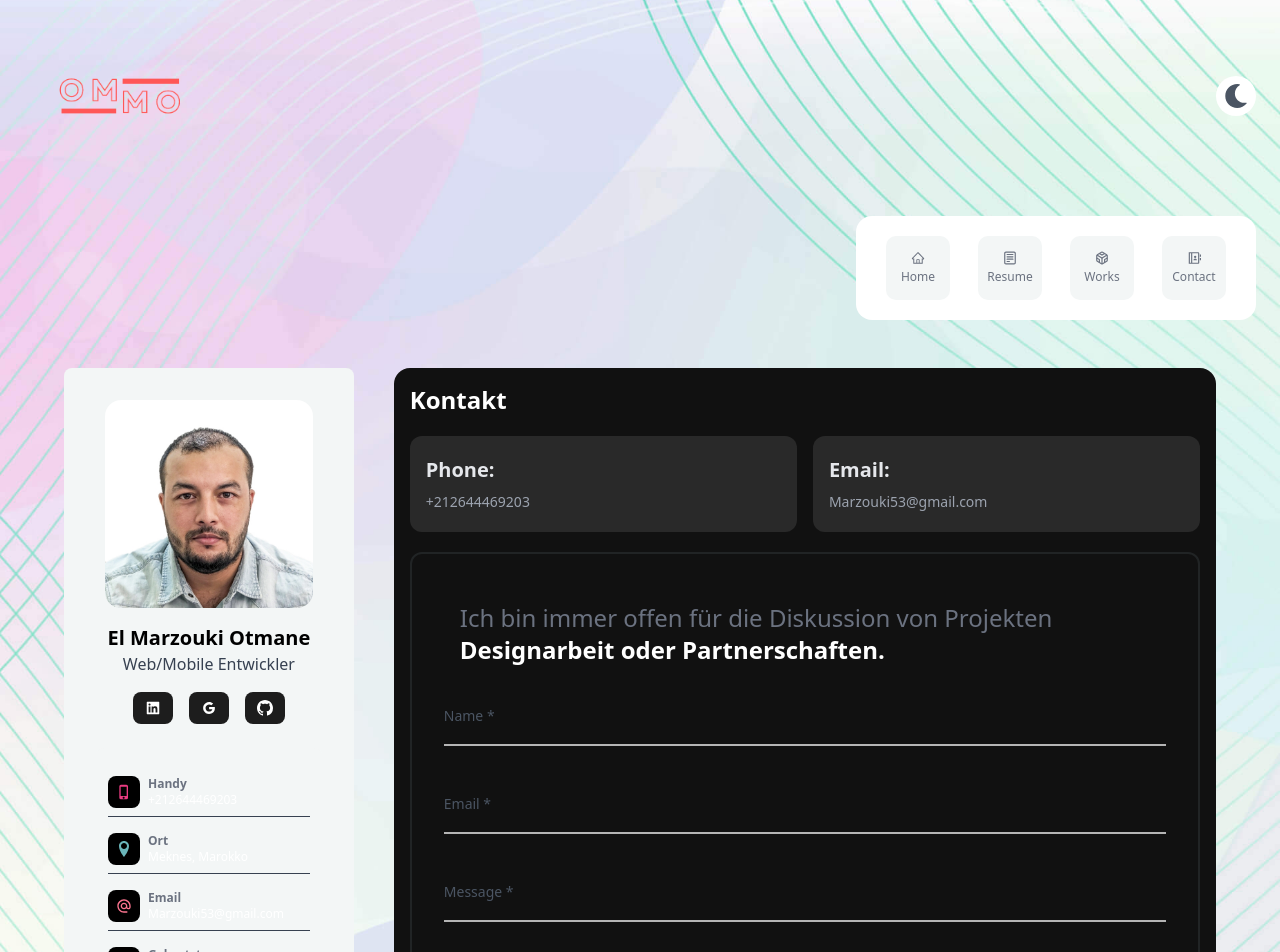
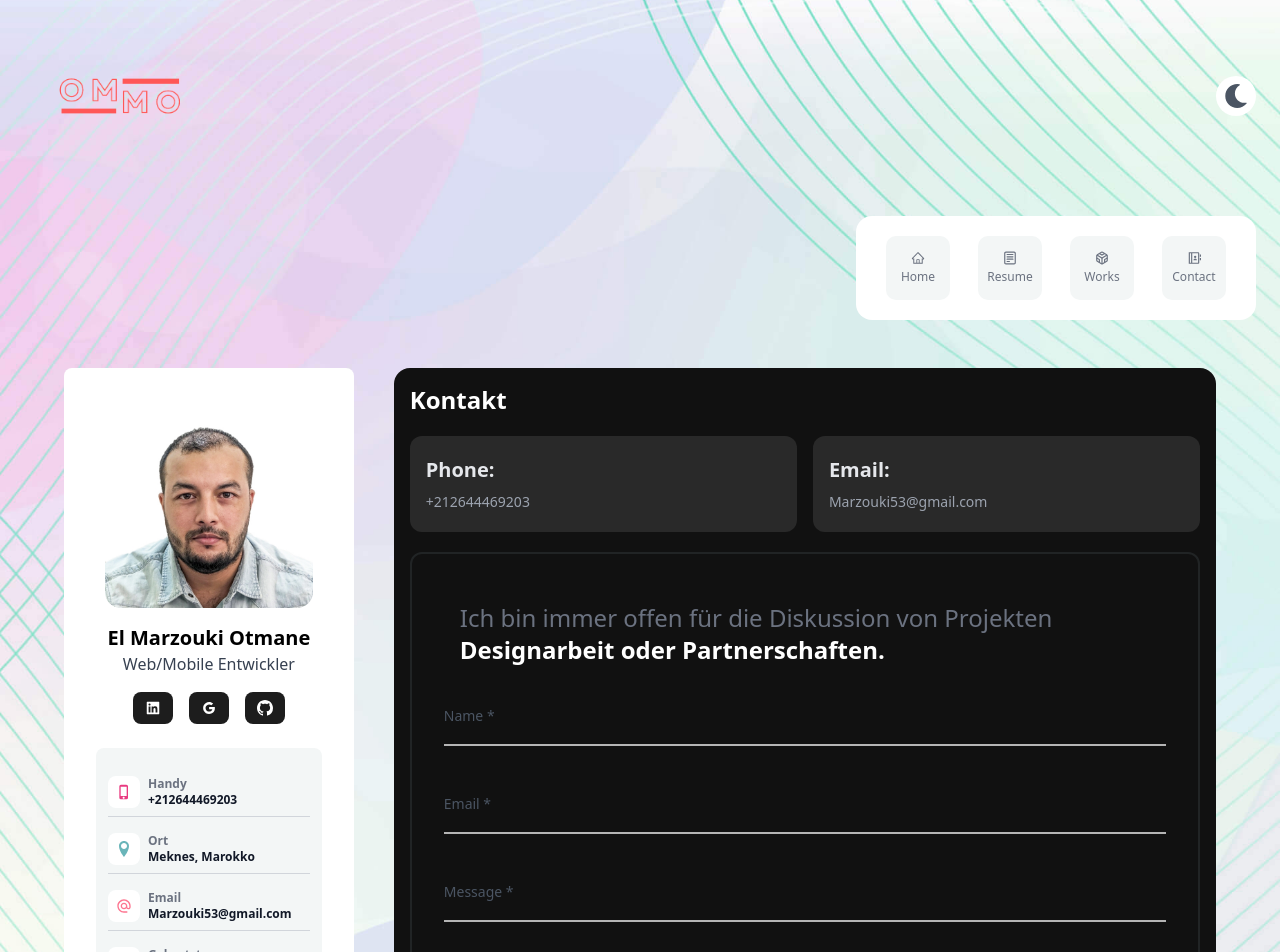
Before and after one commit to Otmanmarzouki/Portfolio-NextjsProjekt, a Next.js app: page /contact in a window 1280 px wide. Shown: the top 952 px of the page. Built offline with nearby package versions, Linux system fonts and the light colour scheme.

Commit message:
"Updated theme and styling for dark mode, changed background colors and text styles in various components"

```diff
--- a/components/Layout/index.jsx
+++ b/components/Layout/index.jsx
@@ -8,7 +8,7 @@ export default function Layout({ children }) {
   const [isDarkMode, setIsDarkMode] = useState(false);
 
   useEffect(() => {
-    // Load theme from local storage on initial render
+
     const savedTheme = localStorage.getItem('theme');
     const prefersDark = savedTheme === 'dark' || (!savedTheme && window.matchMedia('(prefers-color-scheme: dark)').matches);
     setIsDarkMode(prefersDark);
--- a/components/PersonalinfosComponent.jsx
+++ b/components/PersonalinfosComponent.jsx
@@ -9,38 +9,38 @@ export default function SidebarSubTitle() {
       icon: <MdOutlinePhoneIphone />,
       label: 'Handy',
       value: '+212644469203',
-      style: 'flex items-center justify-center p-2 rounded-lg text-[#E93B81] transition duration-300 ease-in-out hover:bg-gradient-to-l hover:text-white from-[#DD2476] to-[#fa5252ef] bg-black dark:bg-gray-800',
+      style: 'flex items-center justify-center p-2 rounded-lg text-[#E93B81] transition duration-300 ease-in-out hover:bg-gradient-to-l hover:text-white from-[#DD2476] to-[#fa5252ef] bg-white dark:bg-gray-800',
     },
     {
       icon: <ImLocation />,
       label: 'Ort',
       value: 'Meknes, Marokko',
-      style: 'flex items-center justify-center p-2 rounded-lg text-[#6AB5B9] transition duration-300 ease-in-out hover:bg-gradient-to-l hover:text-white from-[#DD2476] to-[#fa5252ef] bg-black dark:bg-gray-800',
+      style: 'flex items-center justify-center p-2 rounded-lg text-[#6AB5B9] transition duration-300 ease-in-out hover:bg-gradient-to-l hover:text-white from-[#DD2476] to-[#fa5252ef] bg-white dark:bg-gray-800',
     },
     {
       icon: <MdAlternateEmail />,
       label: 'Email',
       value: 'Marzouki53@gmail.com',
-      style: 'flex items-center justify-center p-2 rounded-lg text-[#FD7590] transition duration-300 ease-in-out hover:bg-gradient-to-l hover:text-white from-[#DD2476] to-[#fa5252ef] bg-black dark:bg-gray-800',
+      style: 'flex items-center justify-center p-2 rounded-lg text-[#FD7590] transition duration-300 ease-in-out hover:bg-gradient-to-l hover:text-white from-[#DD2476] to-[#fa5252ef] bg-white dark:bg-gray-800',
     },
     {
       icon: <BsFillCalendarWeekFill />,
       label: 'Geburtstag',
       value: '07-11-1991',
-      style: 'flex items-center justify-center p-2 rounded-lg text-[#C17CEB] transition duration-300 ease-in-out hover:bg-gradient-to-l hover:text-white from-[#DD2476] to-[#fa5252ef] bg-black dark:bg-gray-800',
+      style: 'flex items-center justify-center p-2 rounded-lg text-[#C17CEB] transition duration-300 ease-in-out hover:bg-gradient-to-l hover:text-white from-[#DD2476] to-[#fa5252ef] bg-white dark:bg-gray-800',
     },
   ];
 
   return (
     <div className="flex flex-col w-full p-3 bg-[#F3F6F6] dark:bg-gray-700 rounded-lg gap-2">
       {details.map((item, index) => (
-        <div key={index} className={`flex items-center space-x-2 pt-4 ${index > 0 ? 'border-t border-gray-700 dark:border-gray-600' : ''}`}>
+        <div key={index} className={`flex items-center space-x-2 pt-4 ${index > 0 ? 'border-t border-gray-300 dark:border-gray-600' : ''}`}>
           <div className={item.style}>
             {item.icon}
           </div>
           <div className="flex flex-col">
             <span className="text-xs font-semibold text-gray-500 dark:text-gray-400">{item.label}</span>
-            <span className="text-xs text-white dark:text-gray-300">{item.value}</span>
+            <span className="text-xs font-semibold text-gray-900 dark:text-gray-300">{item.value}</span>
           </div>
         </div>
       ))}
--- a/components/Sidebar/index.jsx
+++ b/components/Sidebar/index.jsx
@@ -4,7 +4,7 @@ import PersonalInfosComponent from '../PersonalinfosComponent';
 
 export default function Sidebar() {
   return (
-    <section className="flex flex-col items-center bg-[#F3F6F6] dark:bg-[#111111] p-8 rounded-lg w-full lg:w-1/3">
+    <section className="flex flex-col items-center bg-white dark:bg-[#111111] p-8 rounded-lg w-full lg:w-1/3">
     <PictureProfil />
     <h2 className="text-xl font-bold mt-4 text-black dark:text-white">El Marzouki Otmane</h2>
     <p className="text-gray-700 dark:text-gray-400 mb-4">Web/Mobile Entwickler</p>
--- a/styles/globals.css
+++ b/styles/globals.css
@@ -16,6 +16,16 @@
   }
 }
 
+body {
+  color: rgb(var(--foreground-rgb));
+  background: linear-gradient(
+      to bottom,
+      transparent,
+      rgb(var(--background-end-rgb))
+    )
+    rgb(var(--background-start-rgb));
+}
+
 .bg-dark {
   background-image: url('/background/bg-dark.jpg');
 }
```
